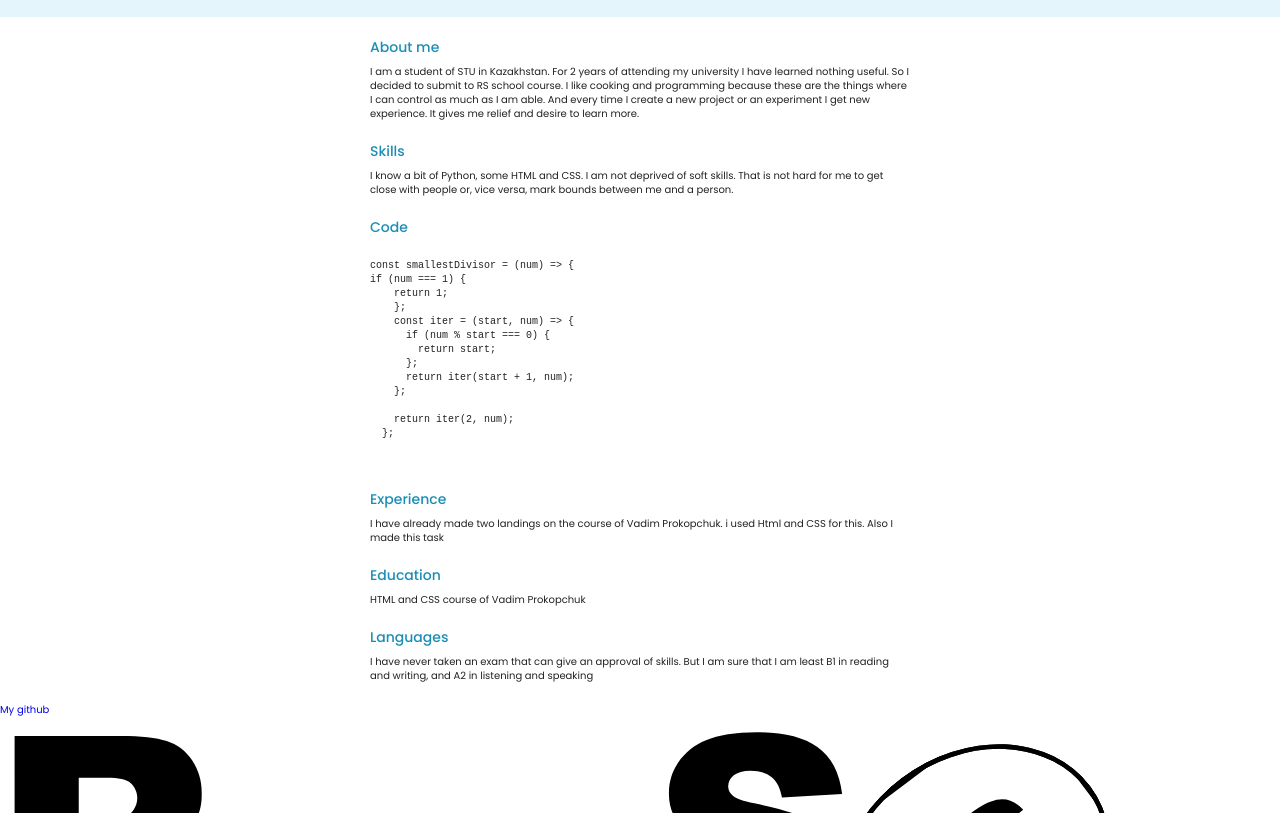
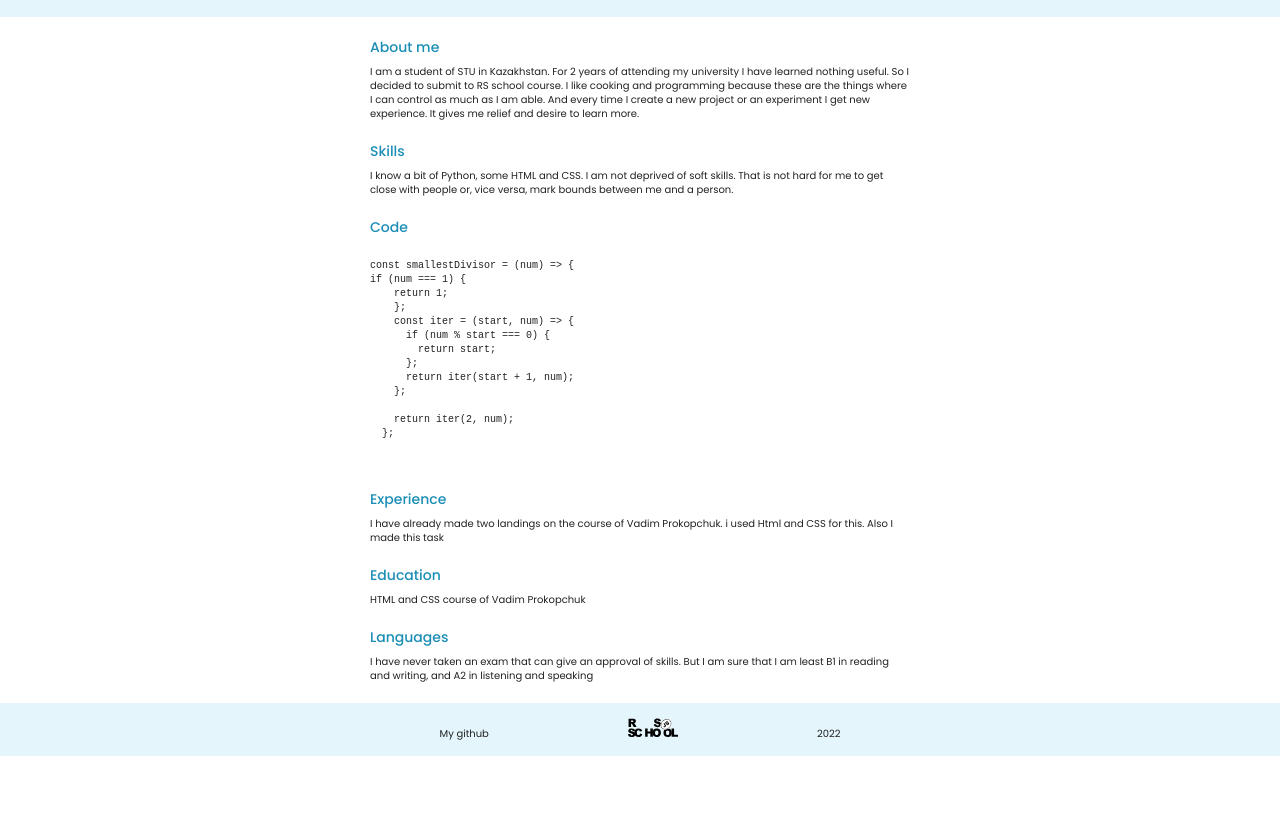
Before and after one commit to Pivodur/rsschool-cv, a plain HTML site: page index.html in a window 1280 px wide. Shown: the part 139-952 px from the top of the page. After the commit the page ends 895 px from the top, so only its background shows below. Drawn offline with Linux system fonts and the light colour scheme.

Commit message:
feat: add style for footer

```diff
--- a/index.html
+++ b/index.html
@@ -125,15 +125,19 @@ if (num === 1) {
     </main>
 
     <footer class="footer">
+        <div class="container">
+            <div class="footer__inner">
                 <a class="github-link" href="https://github.com/Pivodur">
                     My github
                 </a>
                 <a href="https://rs.school/js/">
-            <img class="" src="rs_school_js.svg" alt="course-link">
+                    <img class="rs-img" src="rs_school_js.svg" alt="course-link">
                 </a>
                 <p class="create-year">
                     2022
                 </p>
+            </div>
+        </div>
     </footer>
 
 </body>
--- a/style.css
+++ b/style.css
@@ -119,3 +119,27 @@ body {
 .main__code {
     margin: 0;
 }
+
+.footer {
+    background-color: #E4F6FB;
+}
+
+.footer__inner {
+    display: flex;
+    justify-content: space-around;
+    padding: 15px 0;
+    align-items: baseline;
+}
+
+.github-link {
+    color: #222222
+}
+
+.github-link:hover {
+    border-bottom: solid 1px #222222;
+    transition: 0.1s;
+}
+
+.rs-img {
+    width: 50px;
+}
```
Lines whose indentation alone changed are shown as unchanged.
